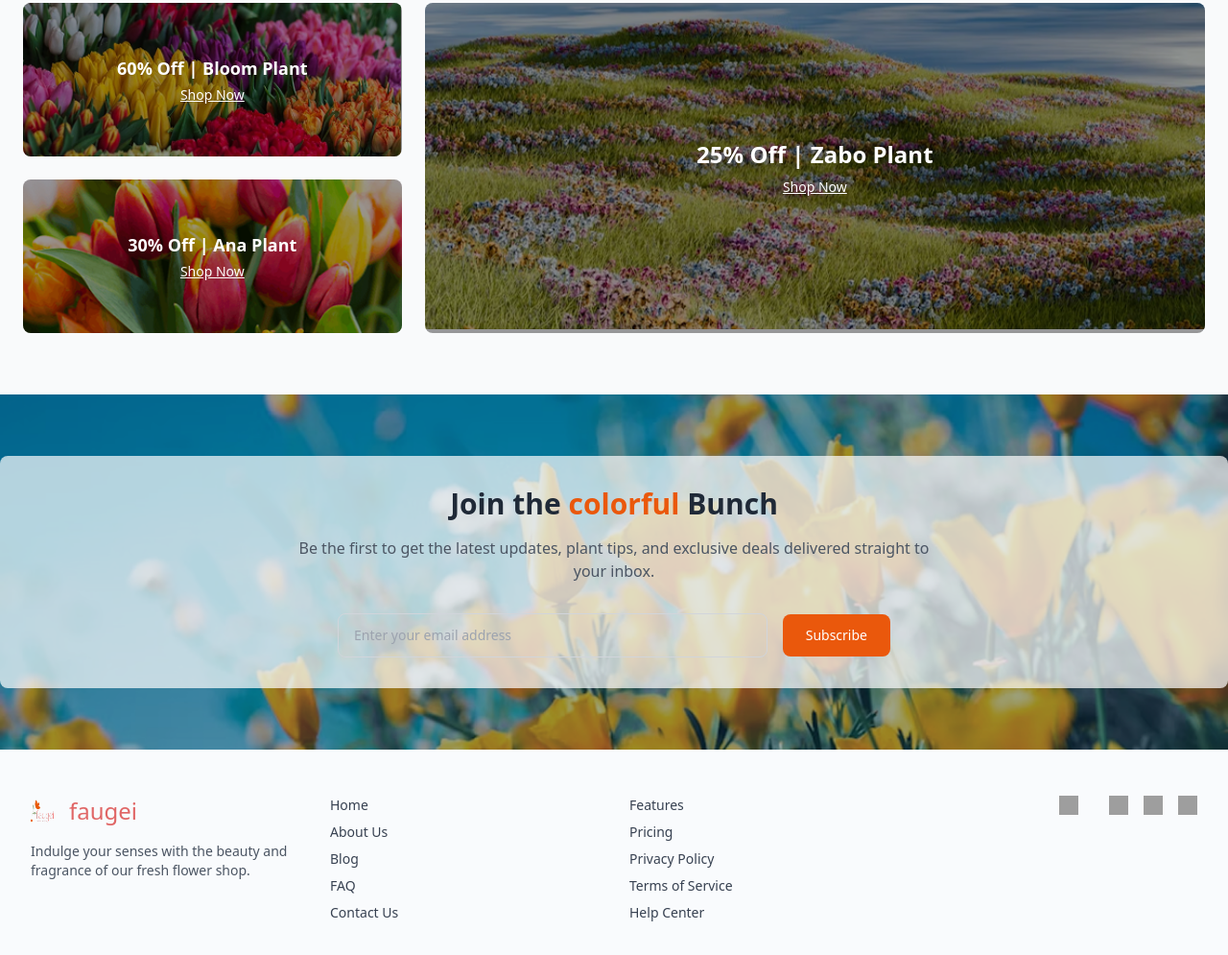
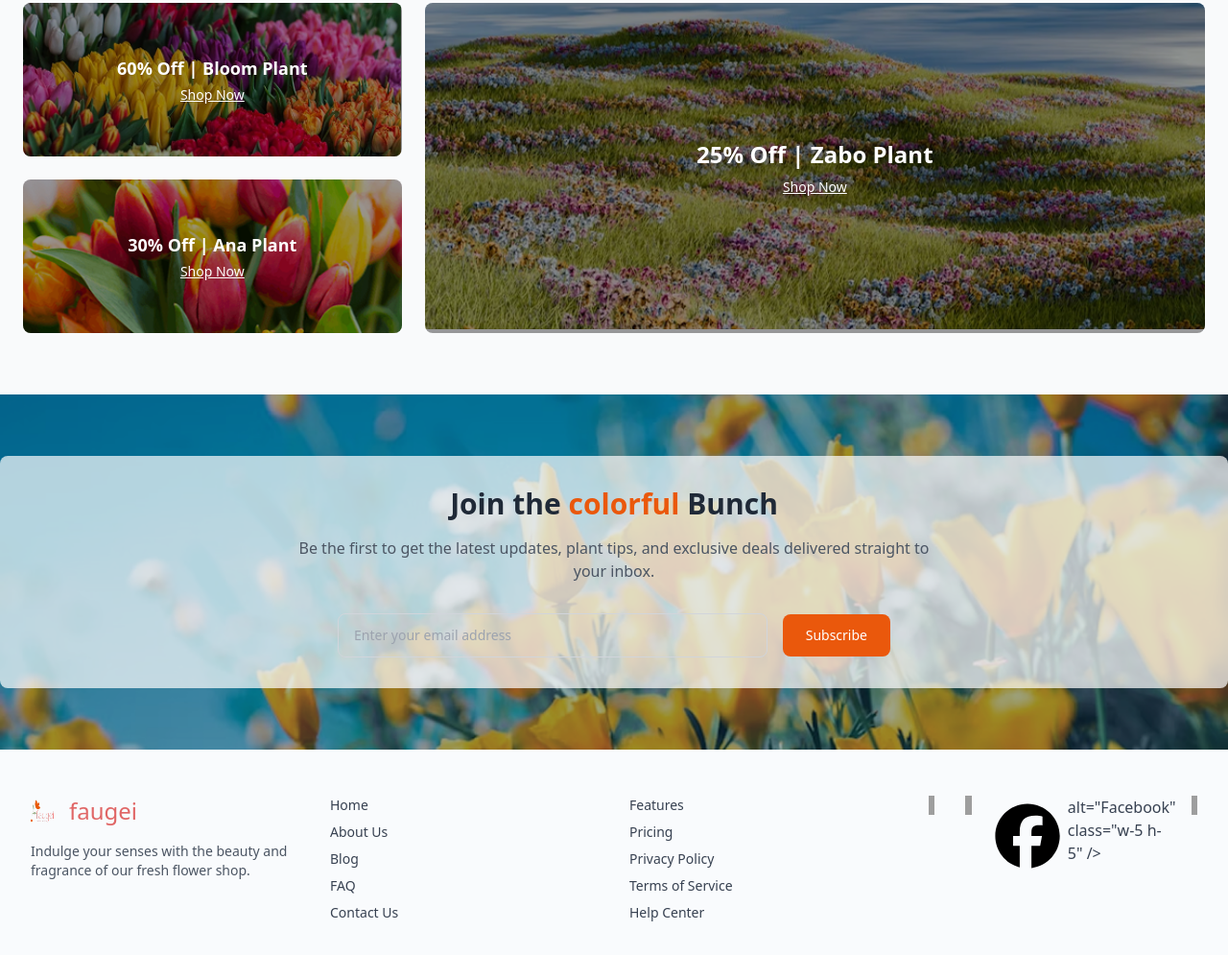
Before and after one commit to foysalwazed/newassi2-rep, a plain HTML site: page index.html in a window 1280 px wide. Shown: the part 2307-3302 px from the top of the page at 96% size. Drawn offline with nearby package versions, Linux system fonts and the light colour scheme; grey boxes are pictures that could not be loaded.

Commit message:
add icons

```diff
--- a/index.html
+++ b/index.html
@@ -244,10 +244,6 @@
 
 
 
-
-
-
-
   </main>
 
 
@@ -288,7 +284,7 @@
       <div class="flex space-x-4 justify-start md:justify-end mt-4 md:mt-0">
         <a href="#"><img src="https://cdn-icons-png.flaticon.com/512/145/145807.png" alt="LinkedIn" class="w-5 h-5" /></a>
         <a href="#"><img src="https://cdn-icons-png.flaticon.com/512/2111/2111370.png" alt="X" class="w-5 h-5" /></a>
-        <a href="#"><img src="https://cdn-icons-png.flaticon.com/512/733/733547.png" alt="Facebook" class="w-5 h-5" /></a>
+        <svg xmlns="http://www.w3.org/2000/svg" viewBox="0 0 640 640"><!--!Font Awesome Free v7.0.0 by @fontawesome - https://fontawesome.com License - https://fontawesome.com/license/free Copyright 2025 Fonticons, Inc.--><path d="M576 320C576 178.6 461.4 64 320 64C178.6 64 64 178.6 64 320C64 440 146.7 540.8 258.2 568.5L258.2 398.2L205.4 398.2L205.4 320L258.2 320L258.2 286.3C258.2 199.2 297.6 158.8 383.2 158.8C399.4 158.8 427.4 162 438.9 165.2L438.9 236C432.9 235.4 422.4 235 409.3 235C367.3 235 351.1 250.9 351.1 292.2L351.1 320L434.7 320L420.3 398.2L351 398.2L351 574.1C477.8 558.8 576 450.9 576 320z"/></svg> alt="Facebook" class="w-5 h-5" /></a>
         <a href="#"><img src="https://cdn-icons-png.flaticon.com/512/1384/1384060.png" alt="YouTube" class="w-5 h-5" /></a>
       </div>
     </div>
```
